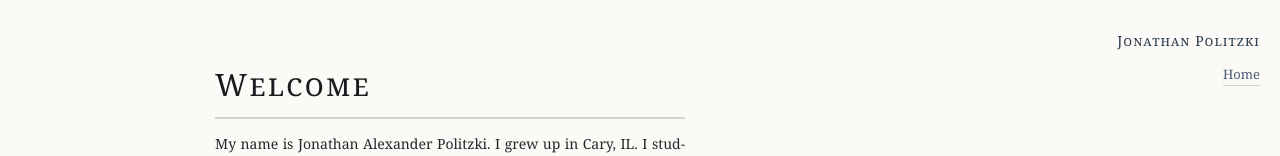
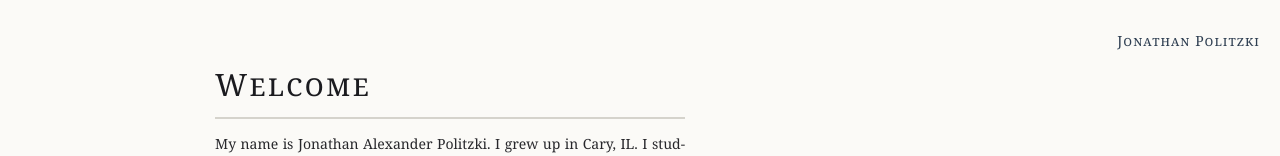
Before and after one commit to jonathan-politzki/personal-website-2026, a Next.js app: page / in a window 1280 px wide. Shown: the top 156 px of the page. Built offline with nearby package versions, Linux system fonts and the light colour scheme.

Commit message:
Remove the Home link from the menu
The home page is the only visible page, so the menu keeps just the site
title and no navigation list.

Co-Authored-By: Claude Fable 5.1 <noreply@anthropic.com>
Claude-Session: https://claude.ai/code/session_016PppwFCQUYcBy9sbAxawuW

```diff
--- a/src/components/menu.tsx
+++ b/src/components/menu.tsx
@@ -1,19 +1,9 @@
-import Link from "next/link";
-
-// The site links to no writing index; the only essay link lives in the home-page bio.
-const items = [{ label: "Home", href: "/" }];
-
+// The home page is the only page users are meant to land on, so the menu
+// carries just the site title and no navigation links.
 export default function Menu() {
   return (
     <div id="menu">
       <span className="title">Jonathan Politzki</span>
-      <ul>
-        {items.map((item) => (
-          <li key={item.href}>
-            <Link href={item.href}>{item.label}</Link>
-          </li>
-        ))}
-      </ul>
     </div>
   );
 }
```
